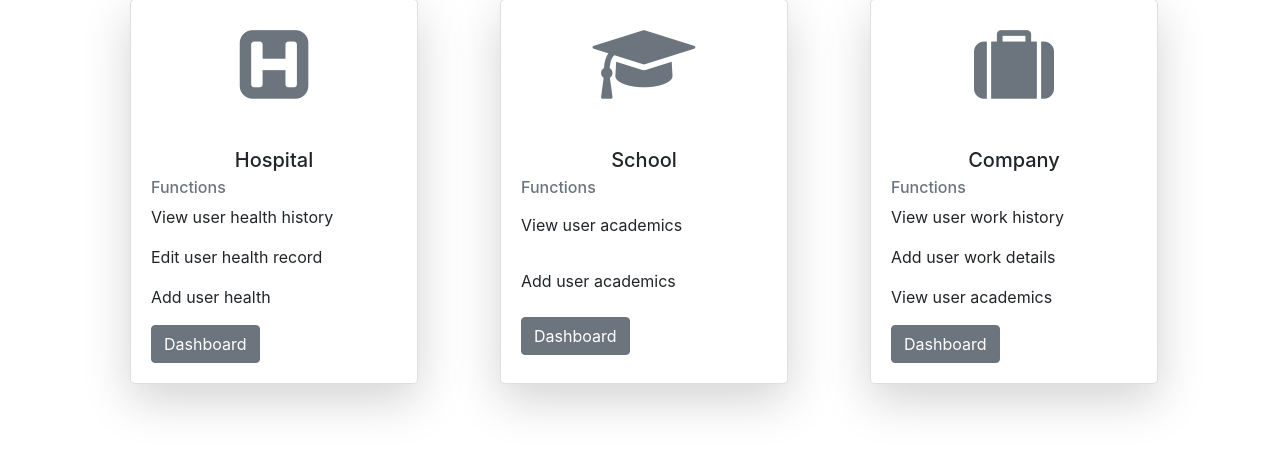
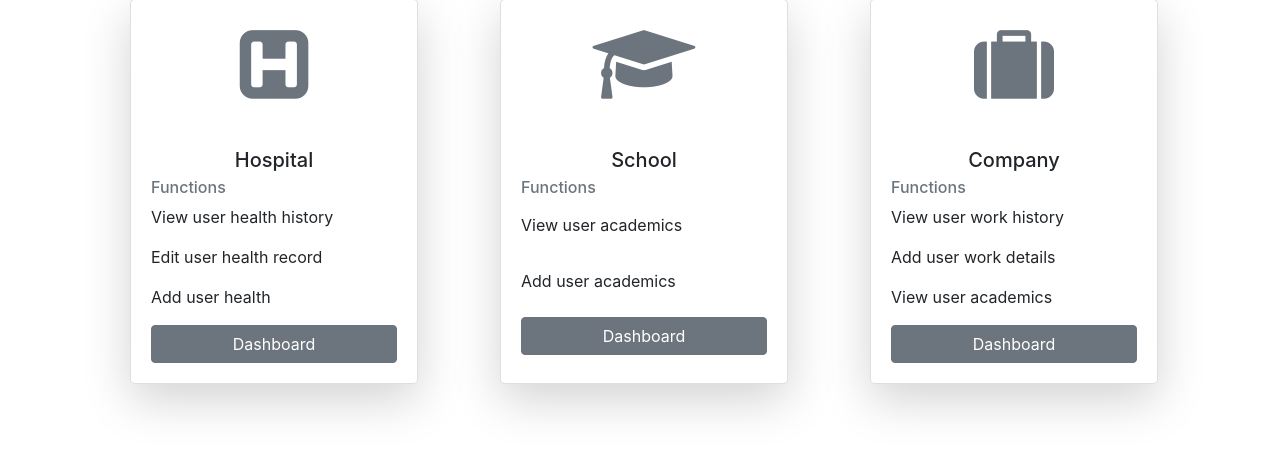
Before and after one commit to ChegeBryan/bdr_2, a PHP site: page / in a window 1280 px wide. Shown: the part 81-533 px from the top of the page. Run offline with PHP 8.4, Linux system fonts and the light colour scheme.

Commit message:
🎨 Stretch dashboard button to available width

```diff
--- a/index.php
+++ b/index.php
@@ -54,7 +54,7 @@
           <p class="card-text">View user health history</p>
           <p class="card-text">Edit user health record</p>
           <p class="card-text">Add user health</p>
-          <a href="hospital/login.php" class="btn btn-secondary stretched-link">Dashboard</a>
+          <a href="hospital/login.php" class="btn btn-secondary stretched-link btn-block">Dashboard</a>
         </div>
       </div>
       <div class="card shadow-lg rounded-lg ml-2 mb-2" style="width: 18rem;">
@@ -64,7 +64,7 @@
           <h6 class="card-subtitle mb-2 text-muted">Functions</h6>
           <p class="card-text py-2">View user academics</p>
           <p class="card-text py-2">Add user academics</p>
-          <a href="school/login.php" class="btn btn-secondary stretched-link">Dashboard</a>
+          <a href="school/login.php" class="btn btn-secondary stretched-link btn-block">Dashboard</a>
         </div>
       </div>
       <div class="card shadow-lg rounded-lg ml-2 mb-2" style="width: 18rem;">
@@ -75,7 +75,7 @@
           <p class="card-text">View user work history</p>
           <p class="card-text">Add user work details</p>
           <p class="card-text">View user academics</p>
-          <a href="company/login.php" class="btn btn-secondary stretched-link">Dashboard</a>
+          <a href="company/login.php" class="btn btn-secondary stretched-link btn-block">Dashboard</a>
         </div>
       </div>
     </div>
```
